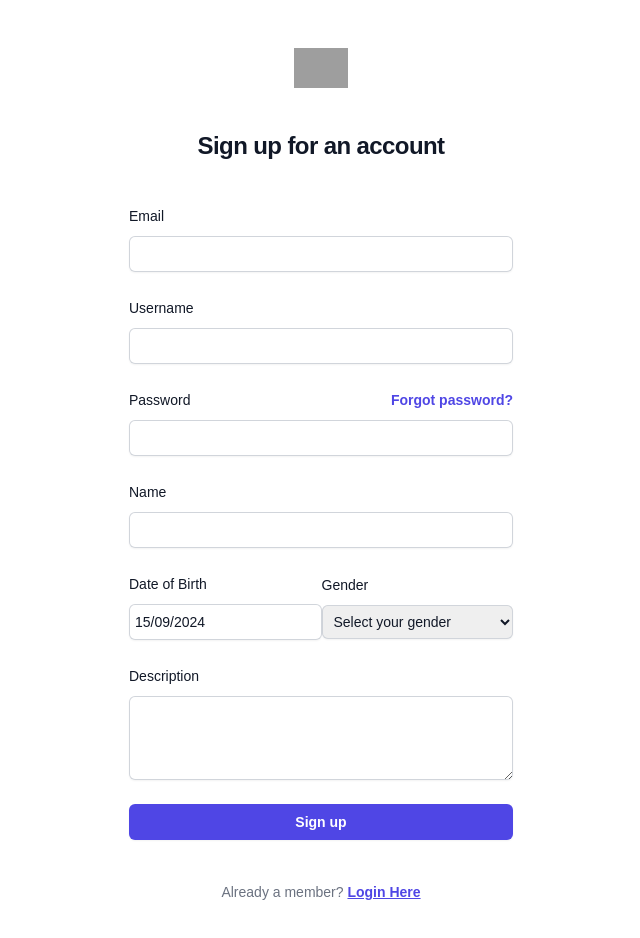
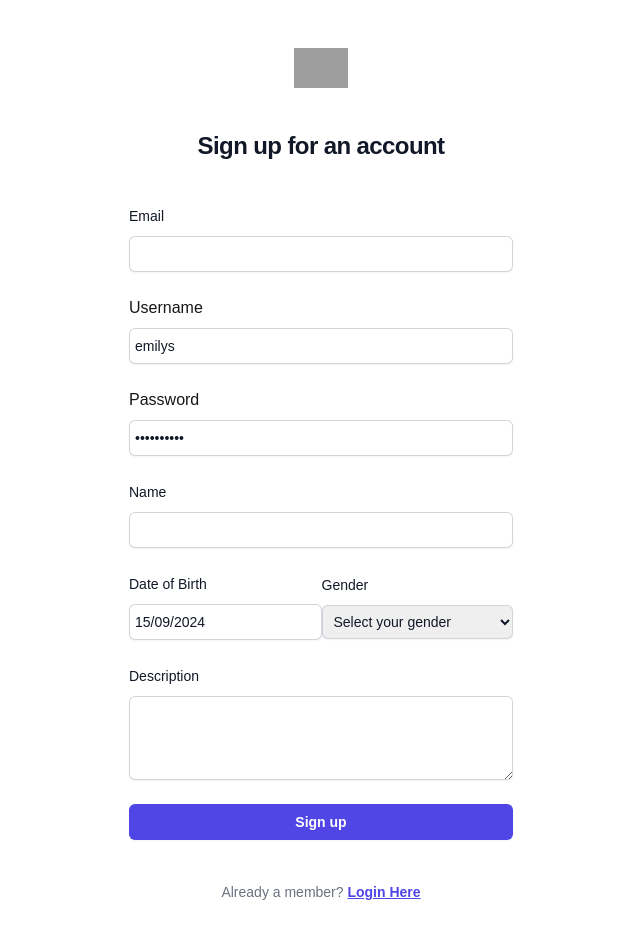
Before and after one commit to rahul94maurya/Plant-for-the-planet-task, a Next.js app: page /signup in a window 1280 px wide. Shown: the top 938 px of the page, without its empty margins (319-959 px from the left). Built offline with nearby package versions, Linux system fonts and the light colour scheme; grey boxes are pictures that could not be loaded.

Commit message:
username and password validation is added to signup page

```diff
--- a/pages/signup/index.tsx
+++ b/pages/signup/index.tsx
@@ -5,14 +5,39 @@ import React, { useState } from 'react';
 import DatePicker from 'react-datepicker';
 import 'react-datepicker/dist/react-datepicker.css';
 import { useRouter } from 'next/router';
+import { useInput } from '@/hooks/useInput';
+import Input from '@/components/shared/Input';
 
 const SignupPage = () => {
   const router = useRouter();
+  const {
+    inputValue: userName,
+    onBlurHandler: handleUserNameBlur,
+    onChangeHandler: handleUserNameChange,
+    error: userNameErrorMessage,
+  } = useInput({
+    dafaultValue: 'emilys',
+    maxLength: 10,
+    minLength: 6,
+    type: 'username',
+  });
+
+  const {
+    inputValue: password,
+    onBlurHandler: handlePasswordBlur,
+    onChangeHandler: handlePasswordChange,
+    error: passwordErrorMessage,
+  } = useInput({
+    dafaultValue: 'emilyspass',
+    maxLength: 20,
+    minLength: 8,
+    type: 'password',
+  });
   const [dateOfBirth, setDateOfBirth] = useState<Date | null>(new Date());
   const [email, setEmail] = useState('');
-  const [userName, setUserName] = useState('');
   const [gender, setGender] = useState('');
-  const [password, setPassword] = useState('');
+  // const [userName, setUserName] = useState('');
+  // const [password, setPassword] = useState('');
   const [name, setName] = useState('');
   const [description, setDescription] = useState('');
   const [isLoading, setIsLoading] = useState(false);
@@ -20,9 +45,9 @@ const SignupPage = () => {
   const handleEmailChange = (event: React.ChangeEvent<HTMLInputElement>) => {
     setEmail(event.target.value);
   };
-  const handleUserNameChange = (event: React.ChangeEvent<HTMLInputElement>) => {
-    setUserName(event.target.value);
-  };
+  // const handleUserNameChange = (event: React.ChangeEvent<HTMLInputElement>) => {
+  //   setUserName(event.target.value);
+  // };
   const handleNameChange = (event: React.ChangeEvent<HTMLInputElement>) => {
     setName(event.target.value);
   };
@@ -34,9 +59,9 @@ const SignupPage = () => {
   const handleGenderChange = (event: React.ChangeEvent<HTMLSelectElement>) => {
     setGender(event.target.value);
   };
-  const handlePasswordChange = (event: React.ChangeEvent<HTMLInputElement>) => {
-    setPassword(event.target.value);
-  };
+  // const handlePasswordChange = (event: React.ChangeEvent<HTMLInputElement>) => {
+  //   setPassword(event.target.value);
+  // };
 
   const handleFormSubmit = async function (
     event: React.FormEvent<HTMLFormElement>
@@ -94,48 +119,28 @@ const SignupPage = () => {
             </div>
           </div>
           <div>
-            <label
-              htmlFor="email"
-              className="block text-sm font-medium leading-6 text-gray-900"
-            >
-              Username
-            </label>
-            <div className="mt-2">
-              <input
+            <Input
+              id="userName"
+              type="text"
+              label="Username"
+              placeholder="emilys"
               value={userName}
+              error={userNameErrorMessage}
               onChange={handleUserNameChange}
-                type="text"
-                required
-                className="block w-full rounded-md border-0 p-1.5 text-gray-900 shadow-sm ring-1 ring-inset ring-gray-300 placeholder:text-gray-400 focus:ring-2 focus:ring-inset focus:ring-indigo-600 sm:text-sm sm:leading-6"
+              onBlur={handleUserNameBlur}
             />
           </div>
-          </div>
           <div>
-            <div className="flex items-center justify-between">
-              <label
-                htmlFor="password"
-                className="block text-sm font-medium leading-6 text-gray-900"
-              >
-                Password
-              </label>
-              <div className="text-sm">
-                <a
-                  href="#"
-                  className="font-semibold text-indigo-600 hover:text-indigo-500"
-                >
-                  Forgot password?
-                </a>
-              </div>
-            </div>
-            <div className="mt-2">
-              <input
+            <Input
+              id="password"
+              type="password"
+              label="Password"
+              placeholder="emilyspass"
               value={password}
+              error={passwordErrorMessage}
               onChange={handlePasswordChange}
-                type="password"
-                required
-                className="block w-full rounded-md border-0 p-1.5 text-gray-900 shadow-sm ring-1 ring-inset ring-gray-300 placeholder:text-gray-400 focus:ring-2 focus:ring-inset focus:ring-indigo-600 sm:text-sm sm:leading-6"
+              onBlur={handlePasswordBlur}
             />
-            </div>
           </div>
           <div>
             <label
```
Lines whose indentation alone changed are shown as unchanged.
